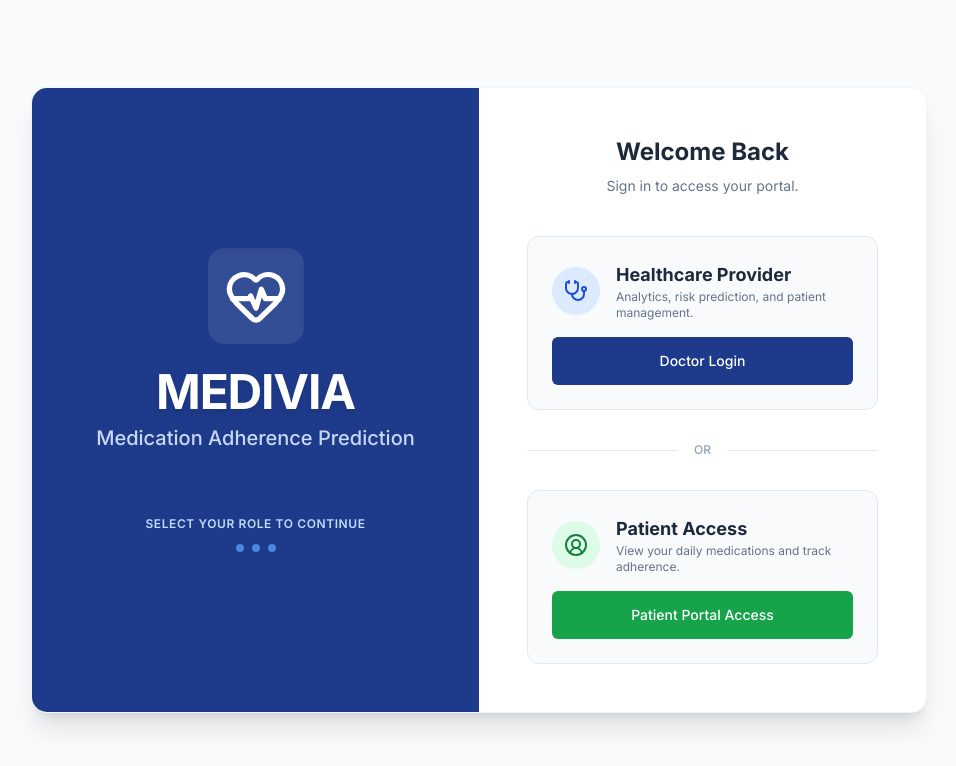
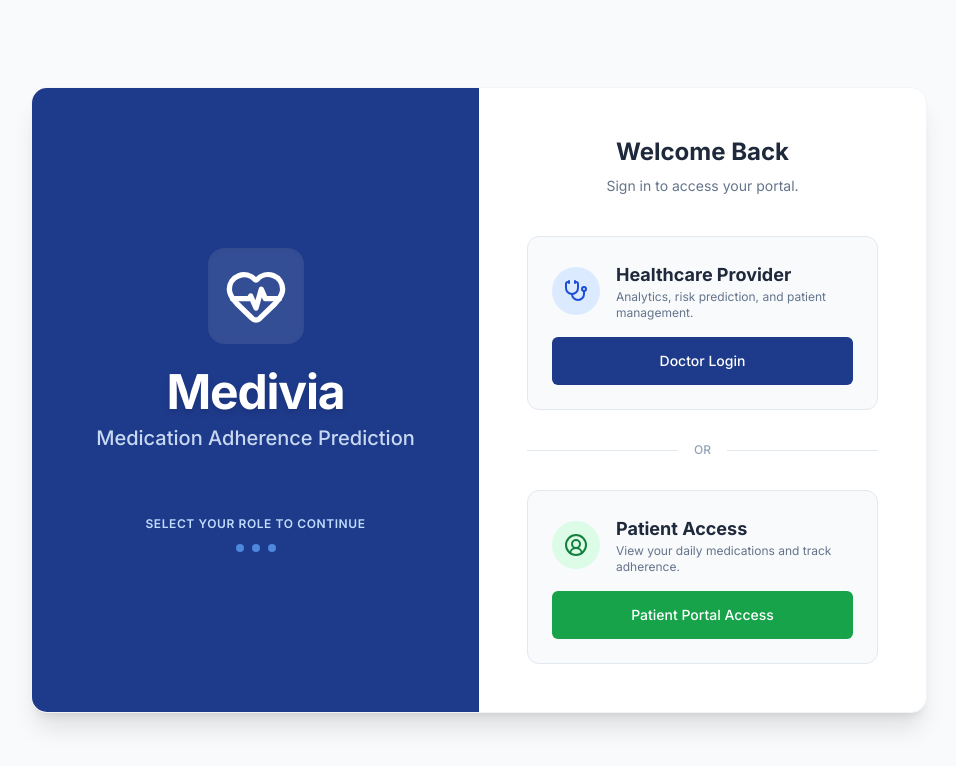
Before and after one commit to Ajithg1/Medication-Adherence-Prediction, a React (Vite) app in the folder frontend/: page / in a window 1280 px wide. Shown: the top 766 px of the page, without its empty margins (161-1117 px from the left). Built offline with nearby package versions, Linux system fonts and the light colour scheme; no server answers.

Commit message:
changed name

```diff
--- a/frontend/index.html
+++ b/frontend/index.html
@@ -7,7 +7,7 @@
     <link rel="preconnect" href="https://fonts.googleapis.com">
     <link rel="preconnect" href="https://fonts.gstatic.com" crossorigin>
     <link href="https://fonts.googleapis.com/css2?family=Inter:wght@300;400;500;600;700&display=swap" rel="stylesheet">
-    <title>MedAdhere AI</title>
+    <title>Medivia</title>
   </head>
   <body>
     <div id="root"></div>
--- a/frontend/src/components/layout/DoctorLayout.tsx
+++ b/frontend/src/components/layout/DoctorLayout.tsx
@@ -82,7 +82,7 @@ export const DoctorLayout: React.FC = () => {
           <div className="text-blue-400 mr-3">
             <HeartPulse size={28} strokeWidth={2.5} />
           </div>
-          <span className="font-bold text-xl tracking-tight text-white">MedAdhere AI</span>
+          <span className="font-bold text-xl tracking-tight text-white">Medivia</span>
         </div>
 
         {/* Links */}
--- a/frontend/src/components/layout/PatientLayout.tsx
+++ b/frontend/src/components/layout/PatientLayout.tsx
@@ -21,7 +21,7 @@ export const PatientLayout: React.FC = () => {
           <div className="text-[#1e3a8a] mr-2">
             <HeartPulse size={28} strokeWidth={2.5} />
           </div>
-          <span className="font-bold text-xl tracking-tight text-[#1e3a8a]">MedAdhere AI</span>
+          <span className="font-bold text-xl tracking-tight text-[#1e3a8a]">Medivia</span>
         </div>
 
         {/* Links */}
--- a/frontend/src/components/layout/Sidebar.tsx
+++ b/frontend/src/components/layout/Sidebar.tsx
@@ -54,7 +54,7 @@ export const Sidebar: React.FC<SidebarProps> = ({ isOpen, setIsOpen }) => {
             <div className="p-1.5 bg-primary rounded-md text-primary-foreground">
               <Activity size={20} />
             </div>
-            <span className="font-bold text-lg tracking-tight text-primary">MedAdhere AI</span>
+            <span className="font-bold text-lg tracking-tight text-primary">Medivia</span>
           </div>
           <button className="lg:hidden text-slate-500" onClick={() => setIsOpen(false)}>
             <X size={20} />
--- a/frontend/src/pages/DoctorLogin.tsx
+++ b/frontend/src/pages/DoctorLogin.tsx
@@ -32,7 +32,7 @@ export const DoctorLogin: React.FC = () => {
             <HeartPulse size={28} className="text-blue-700" />
           </div>
           <div>
-            <h2 className="text-2xl font-bold">MedAdhere AI</h2>
+            <h2 className="text-2xl font-bold">Medivia</h2>
             <p className="text-sm text-slate-500">Doctor Login</p>
           </div>
         </div>
--- a/frontend/src/pages/Login.tsx
+++ b/frontend/src/pages/Login.tsx
@@ -31,7 +31,7 @@ export const Login: React.FC = () => {
           </div>
 
           {/* Main application title */}
-          <h1 className="text-4xl md:text-5xl font-black text-white tracking-tight mb-2 drop-shadow-md">MEDIVIA</h1>
+          <h1 className="text-4xl md:text-5xl font-black text-white tracking-tight mb-2 drop-shadow-md">Medivia</h1>
 
           {/* Subtitle describing the ML function of the project */}
           <p className="text-blue-100 text-lg md:text-xl font-medium mb-8 opacity-90">
--- a/frontend/src/pages/PatientAuthLanding.tsx
+++ b/frontend/src/pages/PatientAuthLanding.tsx
@@ -78,7 +78,7 @@ export const PatientAuthLanding: React.FC = () => {
 
             <p className="text-slate-600 text-sm mb-6 flex-grow">
               First time here? <br/><br/>
-              Create your patient profile to get started with MedAdhere AI support.
+              Create your patient profile to get started with Medivia support.
             </p>
 
             {/* Navigates to the 3-step Registration Wizard */}
--- a/frontend/src/pages/PatientDashboard.tsx
+++ b/frontend/src/pages/PatientDashboard.tsx
@@ -341,7 +341,7 @@ export const PatientDashboard: React.FC = () => {
       <header className="bg-white px-6 py-4 flex justify-between items-center sticky top-0 z-20 border-b border-slate-200 shadow-sm">
         <div className="flex items-center gap-3">
           <HeartPulse size={28} className="text-blue-600" strokeWidth={2.5} />
-          <span className="font-bold text-xl text-slate-800 tracking-tight">MedAdhere AI</span>
+          <span className="font-bold text-xl text-slate-800 tracking-tight">Medivia</span>
         </div>
         <div className="flex items-center gap-4">
           <button onClick={() => setShowAdherence(true)} className="hidden sm:flex items-center gap-2 text-sm font-bold bg-[#1e3a8a] text-white px-4 py-2 rounded-lg hover:bg-[#172e6e] transition-colors shadow-sm">
--- a/frontend/src/pages/PatientRegistration.tsx
+++ b/frontend/src/pages/PatientRegistration.tsx
@@ -230,7 +230,7 @@ export const PatientRegistration: React.FC = () => {
             <CheckCircle2 size={40} />
           </div>
           <h2 className="text-2xl font-black text-slate-800 mb-2">Profile Created</h2>
-          <p className="text-slate-500 mb-6">Welcome to MedAdhere AI, {formData.patient_name.split(' ')[0]}</p>
+          <p className="text-slate-500 mb-6">Welcome to Medivia, {formData.patient_name.split(' ')[0]}</p>
 
           <div className="bg-slate-50 p-4 rounded-xl border border-slate-200 mb-6">
             <p className="text-xs text-slate-500 uppercase tracking-wider font-bold mb-1">Your Patient ID</p>
```
